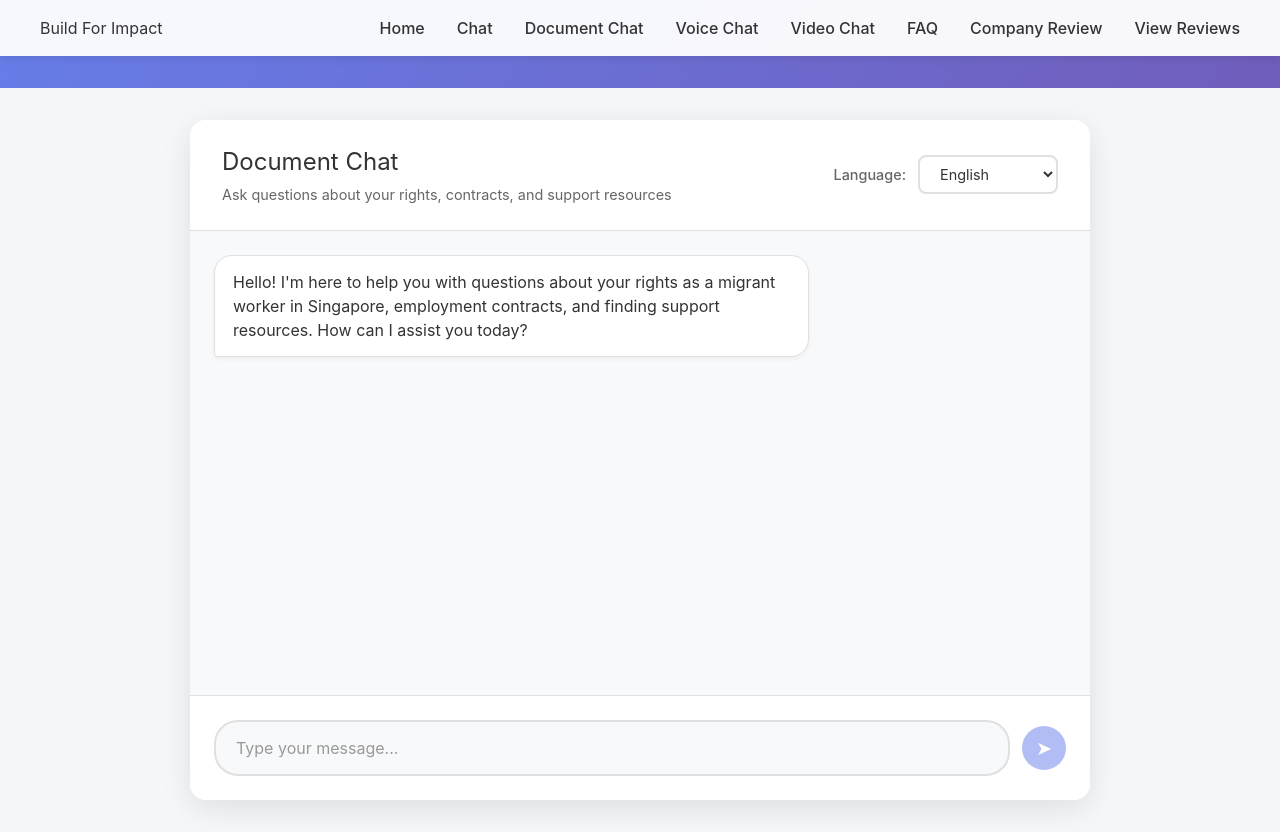
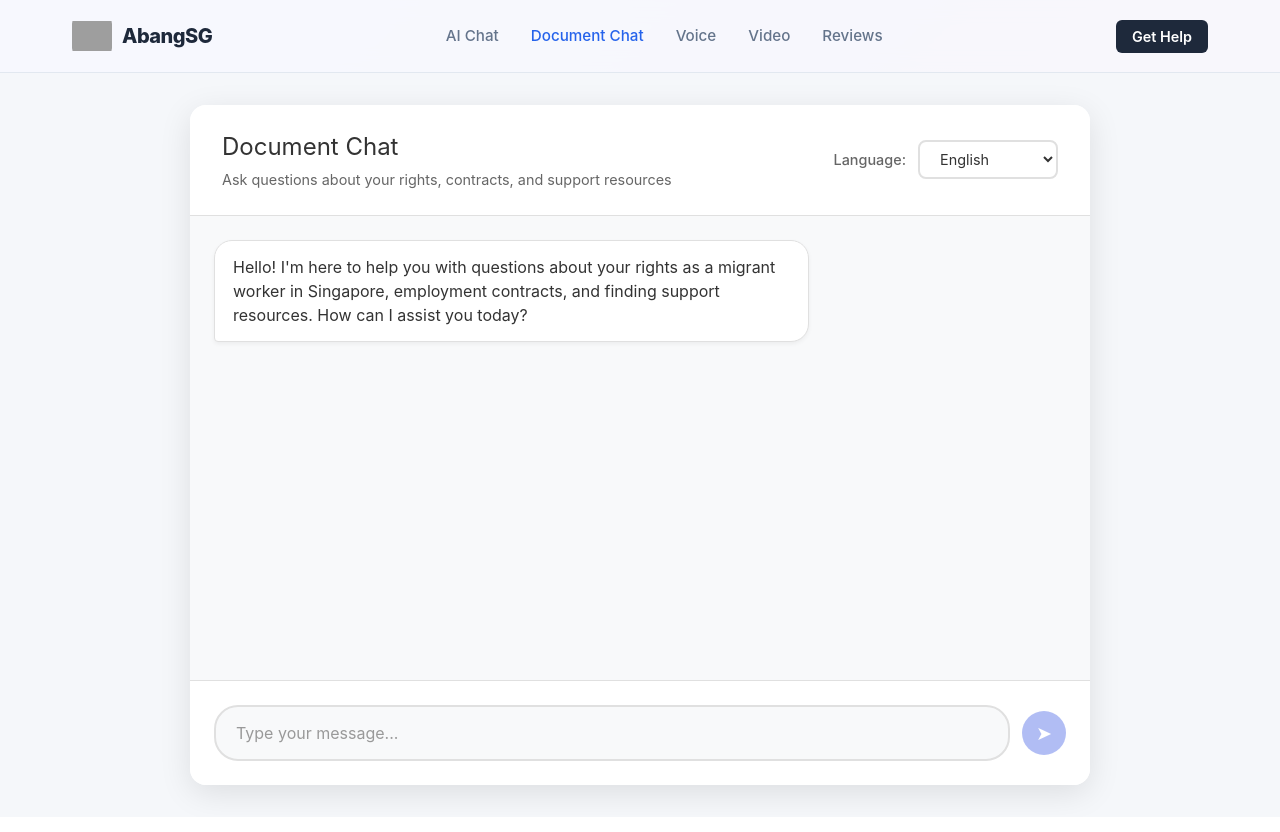
Before and after one commit to Jagatees/Build-For-Impact-2026, a Next.js app: page /document-chat in a window 1280 px wide. Built offline with nearby package versions, Linux system fonts and the light colour scheme; grey boxes are pictures that could not be loaded.

Commit message:
update design

```diff
--- a/app/chat/page.js
+++ b/app/chat/page.js
@@ -2,6 +2,7 @@
 
 import { useState } from 'react'
 import Link from 'next/link'
+import Navigation from '@/components/Navigation'
 
 const languages = [
   { code: 'en', name: 'English' },
@@ -171,29 +172,7 @@ export default function Chat() {
   return (
     <div className="modern-chat-page">
       {/* Header */}
-      <header className="modern-chat-header">
-        <div className="header-left">
-          <Link href="/" className="logo-link">
-            <div className="logo-icon">
-              <svg width="24" height="24" viewBox="0 0 24 24" fill="none" xmlns="http://www.w3.org/2000/svg">
-                <circle cx="12" cy="12" r="10" fill="#FFA500"/>
-                <path d="M8 10h8M8 14h6" stroke="white" strokeWidth="2" strokeLinecap="round"/>
-              </svg>
-            </div>
-            <h2 className="header-title">Assistant Hub</h2>
-          </Link>
-          <nav className="header-nav">
-            <Link href="/" className="nav-link">Home</Link>
-            <Link href="/chat" className="nav-link">Chat</Link>
-            <Link href="/document-chat" className="nav-link">Document Chat</Link>
-            <Link href="/voice-chat" className="nav-link">Voice Chat</Link>
-            <Link href="/video-chat" className="nav-link">Video Chat</Link>
-            <Link href="/faq" className="nav-link">FAQ</Link>
-            <Link href="/company-review" className="nav-link">Company Review</Link>
-            <Link href="/reviews" className="nav-link">Reviews</Link>
-          </nav>
-        </div>
-      </header>
+      <Navigation />
 
       {/* Main Content */}
       <div className="modern-chat-container">
--- a/app/company-review/page.js
+++ b/app/company-review/page.js
@@ -2,6 +2,7 @@
 
 import { useState } from 'react'
 import Link from 'next/link'
+import Navigation from '@/components/Navigation'
 
 export default function CompanyReview() {
   const [companyName, setCompanyName] = useState('')
@@ -87,21 +88,7 @@ export default function CompanyReview() {
 
   return (
     <div>
-      <nav className="nav">
-        <div className="nav-content">
-          <h2>Build For Impact</h2>
-          <ul className="nav-links">
-            <li><Link href="/">Home</Link></li>
-            <li><Link href="/chat">Chat</Link></li>
-            <li><Link href="/document-chat">Document Chat</Link></li>
-            <li><Link href="/voice-chat">Voice Chat</Link></li>
-            <li><Link href="/video-chat">Video Chat</Link></li>
-            <li><Link href="/faq">FAQ</Link></li>
-            <li><Link href="/company-review">Company Review</Link></li>
-            <li><Link href="/reviews">View Reviews</Link></li>
-          </ul>
-        </div>
-      </nav>
+      <Navigation />
 
       <div className="container">
         <div className="card">
--- a/app/document-chat/page.js
+++ b/app/document-chat/page.js
@@ -2,6 +2,7 @@
 
 import { useState } from 'react'
 import Link from 'next/link'
+import Navigation from '@/components/Navigation'
 
 const languages = [
   { code: 'en', name: 'English' },
@@ -134,21 +135,7 @@ export default function DocumentChat() {
 
   return (
     <div>
-      <nav className="nav">
-        <div className="nav-content">
-          <h2>Build For Impact</h2>
-          <ul className="nav-links">
-            <li><Link href="/">Home</Link></li>
-            <li><Link href="/chat">Chat</Link></li>
-            <li><Link href="/document-chat">Document Chat</Link></li>
-            <li><Link href="/voice-chat">Voice Chat</Link></li>
-            <li><Link href="/video-chat">Video Chat</Link></li>
-            <li><Link href="/faq">FAQ</Link></li>
-            <li><Link href="/company-review">Company Review</Link></li>
-            <li><Link href="/reviews">View Reviews</Link></li>
-          </ul>
-        </div>
-      </nav>
+      <Navigation />
 
       <div className="chat-page-container">
         <div className="chat-wrapper">
--- a/app/faq/page.js
+++ b/app/faq/page.js
@@ -2,6 +2,7 @@
 
 import { useState } from 'react'
 import Link from 'next/link'
+import Navigation from '@/components/Navigation'
 
 export default function FAQ() {
   const [openIndex, setOpenIndex] = useState(null)
@@ -63,21 +64,7 @@ export default function FAQ() {
 
   return (
     <div>
-      <nav className="nav">
-        <div className="nav-content">
-          <h2>Build For Impact</h2>
-          <ul className="nav-links">
-            <li><Link href="/">Home</Link></li>
-            <li><Link href="/chat">Chat</Link></li>
-            <li><Link href="/document-chat">Document Chat</Link></li>
-            <li><Link href="/voice-chat">Voice Chat</Link></li>
-            <li><Link href="/video-chat">Video Chat</Link></li>
-            <li><Link href="/faq">FAQ</Link></li>
-            <li><Link href="/company-review">Company Review</Link></li>
-            <li><Link href="/reviews">View Reviews</Link></li>
-          </ul>
-        </div>
-      </nav>
+      <Navigation />
 
       <div className="container">
         <div className="card">
--- a/app/globals.css
+++ b/app/globals.css
@@ -25,6 +25,16 @@ body {
   color: #333;
 }
 
+/* CSS Variables for consistent theming */
+:root {
+  --primary: #2563EB;
+  --primary-dark: #1E40AF;
+  --accent: #F97316;
+  --bg-soft: #F8FAFC;
+  --text-main: #1E293B;
+  --text-muted: #64748B;
+}
+
 a {
   color: inherit;
   text-decoration: none;
@@ -36,6 +46,122 @@ a {
   padding: 2rem;
 }
 
+/* Navigation Styles - Used across all pages */
+.navbar {
+  position: sticky;
+  top: 0;
+  z-index: 1000;
+  background: rgba(255, 255, 255, 0.95);
+  backdrop-filter: blur(10px);
+  border-bottom: 1px solid #e2e8f0;
+  width: 100%;
+  display: block !important;
+  visibility: visible !important;
+}
+
+.nav-container {
+  max-width: 1200px;
+  margin: 0 auto;
+  padding: 1rem 2rem;
+  display: flex;
+  justify-content: space-between;
+  align-items: center;
+}
+
+.brand-logo {
+  display: flex;
+  align-items: center;
+  gap: 10px;
+  text-decoration: none;
+}
+
+.logo-wrapper {
+  border-radius: 8px;
+  overflow: hidden;
+  display: flex;
+  width: 40px;
+  height: 40px;
+  flex-shrink: 0;
+}
+
+.logo-img {
+  width: 40px;
+  height: 40px;
+  object-fit: contain;
+}
+
+.brand-name {
+  font-weight: 800;
+  font-size: 1.25rem;
+  color: #1E293B;
+  letter-spacing: -0.5px;
+}
+
+.nav-links {
+  display: flex;
+  gap: 2rem;
+  list-style: none;
+  margin: 0;
+  padding: 0;
+  align-items: center;
+}
+
+.nav-item {
+  text-decoration: none;
+  color: #64748B;
+  font-weight: 500;
+  font-size: 0.95rem;
+  transition: color 0.2s;
+}
+
+.nav-item:hover,
+.nav-item.active {
+  color: #2563EB;
+}
+
+.nav-cta {
+  display: none;
+}
+
+@media (min-width: 768px) {
+  .nav-cta {
+    display: block;
+  }
+}
+
+/* Responsive navigation */
+@media (max-width: 768px) {
+  .nav-links {
+    gap: 1rem;
+    font-size: 0.85rem;
+  }
+
+  .nav-container {
+    padding: 1rem;
+    flex-wrap: wrap;
+  }
+
+  .brand-name {
+    font-size: 1.1rem;
+  }
+}
+
+.btn-small {
+  background: #1E293B;
+  color: white;
+  padding: 0.5rem 1rem;
+  border-radius: 6px;
+  text-decoration: none;
+  font-size: 0.9rem;
+  font-weight: 600;
+  transition: background 0.2s;
+}
+
+.btn-small:hover {
+  background: black;
+}
+
+/* Legacy nav styles for backward compatibility */
 .nav {
   background: rgba(255, 255, 255, 0.95);
   padding: 1rem 2rem;
@@ -49,12 +175,6 @@ a {
   display: flex;
   justify-content: space-between;
   align-items: center;
-}
-
-.nav-links {
-  display: flex;
-  gap: 2rem;
-  list-style: none;
 }
 
 .nav-links a {
--- a/app/page.js
+++ b/app/page.js
@@ -1,41 +1,14 @@
 'use client'
 
 import Link from 'next/link'
-import Image from 'next/image'
+import Navigation from '@/components/Navigation'
 
 export default function Home() {
   return (
     <div className="landing-page">
 
       {/* --- NAVIGATION --- */}
-      <header className="navbar">
-        <div className="nav-container">
-          <Link href="/" className="brand-logo">
-            <div className="logo-wrapper">
-              <Image
-                src="/logo.png"
-                alt="AbangSG Logo"
-                width={40}
-                height={40}
-                className="logo-img"
-              />
-            </div>
-            <span className="brand-name">AbangSG</span>
-          </Link>
-
-          <nav className="nav-links">
-            <Link href="/" className="nav-item active">Home</Link>
-            <Link href="/chat" className="nav-item">AI Chat</Link>
-            <Link href="/voice-chat" className="nav-item">Voice</Link>
-            <Link href="/reviews" className="nav-item">Reviews</Link>
-            <Link href="/faq" className="nav-item">FAQ</Link>
-          </nav>
-
-          <div className="nav-cta">
-             <Link href="/chat" className="btn-small">Get Help</Link>
-          </div>
-        </div>
-      </header>
+      <Navigation />
 
       {/* --- HERO SECTION --- */}
       <section className="hero">
--- a/app/reviews/page.js
+++ b/app/reviews/page.js
@@ -2,6 +2,7 @@
 
 import { useState, useEffect } from 'react'
 import Link from 'next/link'
+import Navigation from '@/components/Navigation'
 
 const questions = [
   {
@@ -164,21 +165,7 @@ export default function ReviewsPage() {
 
   return (
     <div>
-      <nav className="nav">
-        <div className="nav-content">
-          <h2>Build For Impact</h2>
-          <ul className="nav-links">
-            <li><Link href="/">Home</Link></li>
-            <li><Link href="/chat">Chat</Link></li>
-            <li><Link href="/document-chat">Document Chat</Link></li>
-            <li><Link href="/voice-chat">Voice Chat</Link></li>
-            <li><Link href="/video-chat">Video Chat</Link></li>
-            <li><Link href="/faq">FAQ</Link></li>
-            <li><Link href="/company-review">Company Review</Link></li>
-            <li><Link href="/reviews">View Reviews</Link></li>
-          </ul>
-        </div>
-      </nav>
+      <Navigation />
 
       <div className="container">
         <div className="card">
--- a/app/video-chat/page.js
+++ b/app/video-chat/page.js
@@ -3,6 +3,7 @@
 import { useState, useEffect, useRef } from 'react'
 import Link from 'next/link'
 import VideoGenerator from '@/components/VideoGenerator'
+import Navigation from '@/components/Navigation'
 
 const languages = [
   { code: 'en', name: 'English' },
@@ -307,29 +308,7 @@ export default function VideoChat() {
   return (
     <div className="modern-video-chat-page">
       {/* Header */}
-      <header className="modern-chat-header">
-        <div className="header-left">
-          <Link href="/" className="logo-link">
-            <div className="logo-icon">
-              <svg width="24" height="24" viewBox="0 0 24 24" fill="none" xmlns="http://www.w3.org/2000/svg">
-                <circle cx="12" cy="12" r="10" fill="#FFA500"/>
-                <path d="M8 10h8M8 14h6" stroke="white" strokeWidth="2" strokeLinecap="round"/>
-              </svg>
-            </div>
-            <h2 className="header-title">Assistant Hub</h2>
-          </Link>
-          <nav className="header-nav">
-            <Link href="/" className="nav-link">Home</Link>
-            <Link href="/chat" className="nav-link">Chat</Link>
-            <Link href="/document-chat" className="nav-link">Document Chat</Link>
-            <Link href="/voice-chat" className="nav-link">Voice Chat</Link>
-            <Link href="/video-chat" className="nav-link">Video Chat</Link>
-            <Link href="/faq" className="nav-link">FAQ</Link>
-            <Link href="/company-review" className="nav-link">Company Review</Link>
-            <Link href="/reviews" className="nav-link">Reviews</Link>
-          </nav>
-        </div>
-      </header>
+      <Navigation />
 
       {/* Main Content */}
       <div className="video-chat-container">
--- a/app/voice-chat/page.js
+++ b/app/voice-chat/page.js
@@ -3,6 +3,7 @@
 import { useState, useRef, useEffect } from 'react'
 import Link from 'next/link'
 import { AudioRecorder } from '@/utils/audio-recorder'
+import Navigation from '@/components/Navigation'
 
 const languages = [
   { code: 'en', name: 'English' },
@@ -147,18 +148,7 @@ export default function VoiceChat() {
       `}</style>
 
       {/* NAV */}
-      <nav style={{ padding: '1rem 2rem', background: 'white', borderBottom: '1px solid #e5e7eb' }}>
-        <div style={{ maxWidth: '1200px', margin: '0 auto', display: 'flex', justifyContent: 'space-between', alignItems: 'center' }}>
-          <div style={{ display: 'flex', alignItems: 'center', gap: '0.75rem' }}>
-            <div style={{ fontSize: '1.5rem' }}>🔊</div>
-            <h2 style={{ margin: 0, fontSize: '1.5rem', fontWeight: '600', color: '#2d3748' }}>Build For Impact</h2>
-          </div>
-          <ul style={{ display: 'flex', listStyle: 'none', gap: '2rem' }}>
-             <li><Link href="/" style={{ textDecoration: 'none', color: '#2d3748' }}>Home</Link></li>
-             <li><Link href="/voice-chat" style={{ textDecoration: 'none', color: '#ff6b35', fontWeight: '600' }}>Voice Chat</Link></li>
-          </ul>
-        </div>
-      </nav>
+      <Navigation />
 
       {/* MAIN */}
       <main style={{ flex: 1, display: 'flex', flexDirection: 'column', alignItems: 'center', justifyContent: 'center', padding: '2rem', maxWidth: '800px', margin: '0 auto', width: '100%' }}>
--- /dev/null
+++ b/components/Navigation.js
@@ -0,0 +1,43 @@
+'use client'
+
+import Link from 'next/link'
+import Image from 'next/image'
+import { usePathname } from 'next/navigation'
+
+export default function Navigation() {
+  const pathname = usePathname()
+
+  return (
+    <header className="navbar">
+      <div className="nav-container">
+        <Link href="/" className="brand-logo">
+          <div className="logo-wrapper">
+            <Image
+              src="/logo.png"
+              alt="AbangSG Logo"
+              width={40}
+              height={40}
+              className="logo-img"
+              onError={(e) => {
+                e.target.style.display = 'none'
+              }}
+            />
+          </div>
+          <span className="brand-name">AbangSG</span>
+        </Link>
+
+        <nav className="nav-links">
+          <Link href="/chat" className={`nav-item ${pathname === '/chat' ? 'active' : ''}`}>AI Chat</Link>
+          <Link href="/document-chat" className={`nav-item ${pathname === '/document-chat' ? 'active' : ''}`}>Document Chat</Link>
+          <Link href="/voice-chat" className={`nav-item ${pathname === '/voice-chat' ? 'active' : ''}`}>Voice</Link>
+          <Link href="/video-chat" className={`nav-item ${pathname === '/video-chat' ? 'active' : ''}`}>Video</Link>
+          <Link href="/reviews" className={`nav-item ${pathname === '/reviews' ? 'active' : ''}`}>Reviews</Link>
+        </nav>
+
+        <div className="nav-cta">
+          <Link href="/chat" className="btn-small">Get Help</Link>
+        </div>
+      </div>
+    </header>
+  )
+}
```
Also changed, not shown: public/logo.jpg (added).
